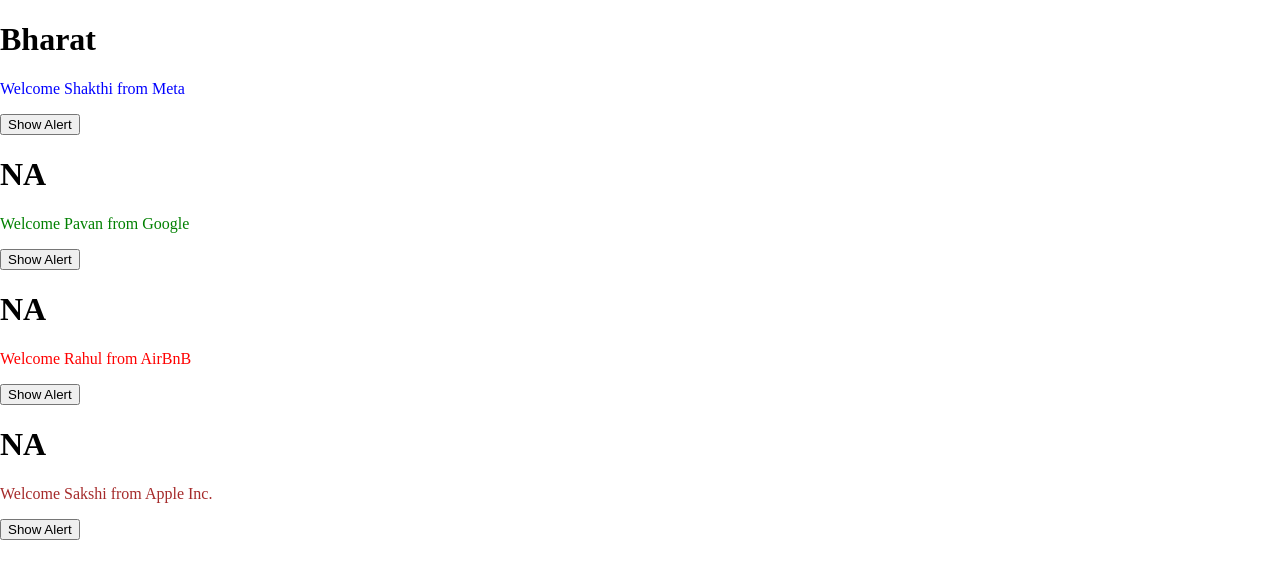
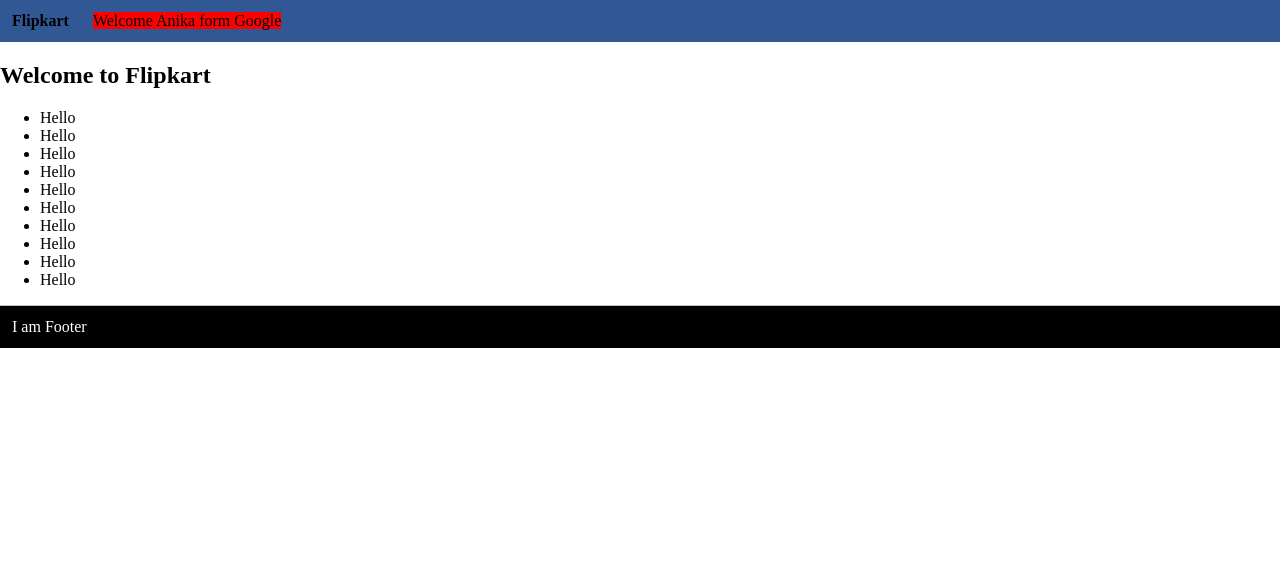
Before and after one commit to saurabhthakre1721999/REACTJS-S1, a React (Vite) app in the folder 4.ReactJS/75daysofreactjs/: page / in a window 1280 px wide. Shown: the top 578 px of the page. Built offline with nearby package versions, Linux system fonts and the light colour scheme.

Commit message:
JSX Practise

```diff
--- /dev/null
+++ b/4.ReactJS/75daysofreactjs/src/Day-1.1/Footer.jsx
@@ -0,0 +1,16 @@
+const Footer = () => {
+  return (
+    <footer
+      style={{
+        background: "black",
+        color: "white",
+        borderTop: "1px solid silver",
+        padding: "12px",
+      }}
+    >
+      <span>I am Footer</span>
+    </footer>
+  );
+};
+
+export default Footer;
--- /dev/null
+++ b/4.ReactJS/75daysofreactjs/src/Day-1.1/Header.jsx
@@ -0,0 +1,17 @@
+function Header() {
+  const uName = "Anika";
+  const uCompany = "Google";
+
+  return (
+    <header style={{ background: "#325795", padding: "12px" }}>
+      <span>
+        <strong>Flipkart</strong>{" "}
+      </span>
+      <span style={{ marginLeft: "20px", backgroundColor: "red" }}>
+        Welcome {uName} form {uCompany}
+      </span>
+    </header>
+  );
+}
+
+export default Header;
--- /dev/null
+++ b/4.ReactJS/75daysofreactjs/src/Day-1.1/Home.jsx
@@ -0,0 +1,28 @@
+import Header from "./Header";
+import Footer from "./Footer";
+
+const Homepage = () => {
+  return (
+    <>
+      <Header />
+      <section>
+        <h1>Welcome to Flipkart</h1>
+        <ul>
+          <li>Hello</li>
+          <li>Hello</li>
+          <li>Hello</li>
+          <li>Hello</li>
+          <li>Hello</li>
+          <li>Hello</li>
+          <li>Hello</li>
+          <li>Hello</li>
+          <li>Hello</li>
+          <li>Hello</li>
+        </ul>
+      </section>
+      <Footer />
+    </>
+  );
+};
+
+export default Homepage;
--- a/4.ReactJS/75daysofreactjs/src/main.jsx
+++ b/4.ReactJS/75daysofreactjs/src/main.jsx
@@ -2,5 +2,6 @@ import ReactDOM from "react-dom/client";
 //import Homepage from "./Day-1 JSX/Homepage.jsx";
 //import Home from "./Day-1 JSX/Home.jsx";
 import App from "./App.jsx";
+import Homepage from "./Day-1.1/Home.jsx";
 
-ReactDOM.createRoot(document.getElementById("root")).render(<App />);
+ReactDOM.createRoot(document.getElementById("root")).render(<Homepage />);
```
